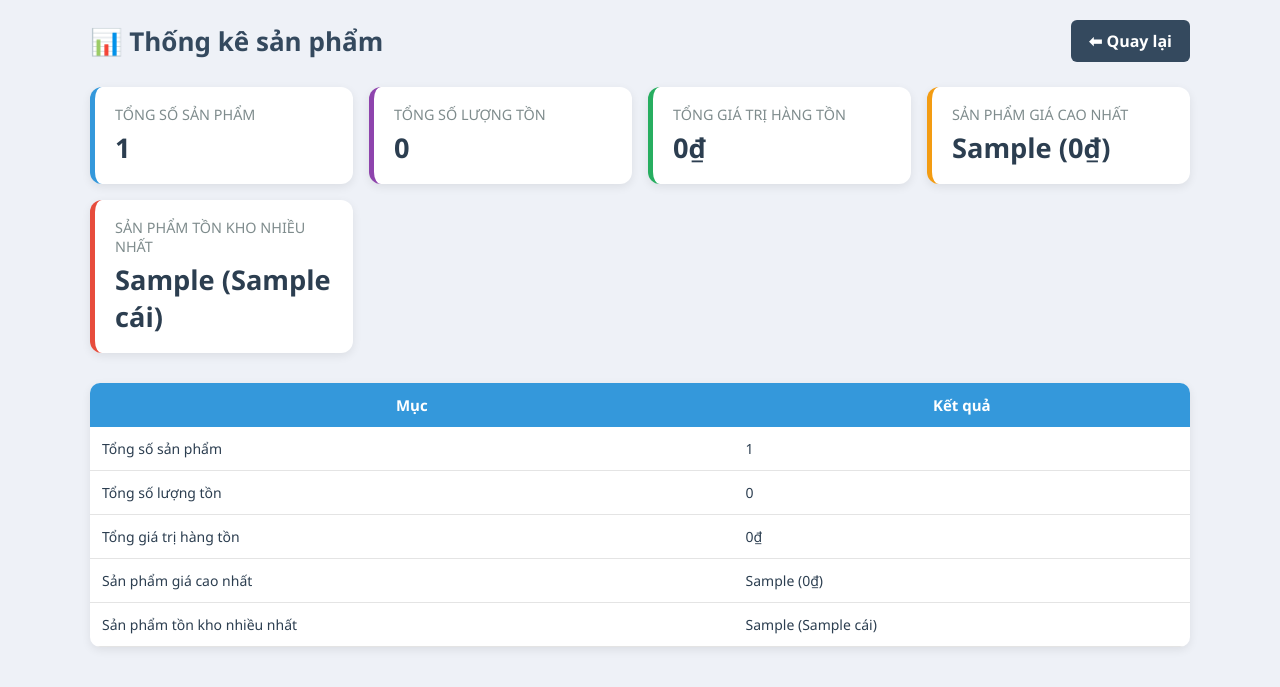
After one commit to superphuocnhan/Web-ban-hang, a PHP site: page /backend/thongke.php in a window 1280 px wide. The commit adds this page. Shown: the top 687 px of the page. Run offline with PHP 8.4, Linux system fonts and the light colour scheme; tables that the repository leaves empty or names only in its code hold one stand-in row (values such as "Sample post").

Commit message:
them css

```diff
--- a/backend/delete.php
+++ b/backend/delete.php
@@ -3,7 +3,7 @@ include 'connect.php';
 $id = $_GET['id'];
 $sql = "DELETE FROM sanpham WHERE maSP=$id";
 if ($conn->query($sql) === TRUE) {
-    header("Location: /trangweb/index.html");
+    header("Location: ../index.html");
 } else {
     echo "❌ Lỗi: " . $conn->error;
 }
--- /dev/null
+++ b/backend/thongke.php
@@ -0,0 +1,107 @@
+<?php
+// HIỂN LỖI RA MÀN HÌNH (rất quan trọng để fix trắng màn hình)
+error_reporting(E_ALL);
+ini_set('display_errors', 1);
+
+require_once __DIR__ . '/connect.php';
+
+// kiểm tra kết nối DB
+if ($conn->connect_error) {
+    die("Lỗi kết nối database: " . $conn->connect_error);
+}
+
+// Hàm chạy query + bắt lỗi
+function getRow($conn, $sql) {
+    $result = $conn->query($sql);
+    if (!$result) {
+        die("Lỗi SQL: " . $conn->error . "<br> Câu lệnh: " . $sql);
+    }
+    return $result->fetch_assoc();
+}
+
+// --- CÁC THỐNG KÊ ---
+$kq1 = getRow($conn, "SELECT COUNT(*) AS tongSP FROM sanpham");
+$kq2 = getRow($conn, "SELECT SUM(soLuong) AS tongSL FROM sanpham");
+$kq3 = getRow($conn, "SELECT SUM(gia * soLuong) AS tongGiaTri FROM sanpham");
+$kq4 = getRow($conn, "SELECT tenSP, gia FROM sanpham ORDER BY gia DESC LIMIT 1");
+$kq5 = getRow($conn, "SELECT tenSP, soLuong FROM sanpham ORDER BY soLuong DESC LIMIT 1");
+?>
+<!DOCTYPE html>
+<html lang="vi">
+<head>
+    <meta charset="UTF-8">
+    <title>Thống kê sản phẩm</title>
+    <link rel="stylesheet" href="../css/thongke.css">
+</head>
+<body>
+<div class="container">
+
+    <!-- Header + nút back -->
+    <div class="header">
+        <h2>📊 Thống kê sản phẩm</h2>
+        <a href="../index.html" class="btn-back">⬅ Quay lại</a>
+    </div>
+
+    <!-- Các card thống kê -->
+    <div class="stats-grid">
+        <div class="stat-card">
+            <div class="stat-label">Tổng số sản phẩm</div>
+            <div class="stat-value"><?= $kq1['tongSP'] ?></div>
+        </div>
+
+        <div class="stat-card">
+            <div class="stat-label">Tổng số lượng tồn</div>
+            <div class="stat-value"><?= $kq2['tongSL'] ?></div>
+        </div>
+
+        <div class="stat-card">
+            <div class="stat-label">Tổng giá trị hàng tồn</div>
+            <div class="stat-value"><?= number_format($kq3['tongGiaTri']) ?>₫</div>
+        </div>
+
+        <div class="stat-card">
+            <div class="stat-label">Sản phẩm giá cao nhất</div>
+            <div class="stat-value">
+                <?= $kq4['tenSP'] ?> (<?= number_format($kq4['gia']) ?>₫)
+            </div>
+        </div>
+
+        <div class="stat-card">
+            <div class="stat-label">Sản phẩm tồn kho nhiều nhất</div>
+            <div class="stat-value">
+                <?= $kq5['tenSP'] ?> (<?= $kq5['soLuong'] ?> cái)
+            </div>
+        </div>
+    </div>
+
+    <!-- Bảng chi tiết -->
+    <table>
+        <tr>
+            <th>Mục</th>
+            <th>Kết quả</th>
+        </tr>
+        <tr>
+            <td>Tổng số sản phẩm</td>
+            <td><?= $kq1['tongSP'] ?></td>
+        </tr>
+        <tr>
+            <td>Tổng số lượng tồn</td>
+            <td><?= $kq2['tongSL'] ?></td>
+        </tr>
+        <tr>
+            <td>Tổng giá trị hàng tồn</td>
+            <td><?= number_format($kq3['tongGiaTri']) ?>₫</td>
+        </tr>
+        <tr>
+            <td>Sản phẩm giá cao nhất</td>
+            <td><?= $kq4['tenSP'] ?> (<?= number_format($kq4['gia']) ?>₫)</td>
+        </tr>
+        <tr>
+            <td>Sản phẩm tồn kho nhiều nhất</td>
+            <td><?= $kq5['tenSP'] ?> (<?= $kq5['soLuong'] ?> cái)</td>
+        </tr>
+    </table>
+
+</div>
+</body>
+</html>
--- /dev/null
+++ b/css/thongke.css
@@ -0,0 +1,126 @@
+/* ==========================
+   RESET + BASE
+========================== */
+* {
+    margin: 0;
+    padding: 0;
+    box-sizing: border-box;
+    font-family: "Segoe UI", Arial, sans-serif;
+}
+
+body {
+    background: #eef1f7;
+    padding: 20px;
+    color: #2c3e50;
+}
+
+.container {
+    max-width: 1100px;
+    margin: auto;
+}
+
+/* ==========================
+   TIÊU ĐỀ & NÚT BACK
+========================== */
+.header {
+    display: flex;
+    justify-content: space-between;
+    align-items: center;
+    margin-bottom: 25px;
+}
+
+.header h2 {
+    font-size: 26px;
+    font-weight: 700;
+    color: #34495e;
+}
+
+.btn-back {
+    padding: 10px 18px;
+    background: #34495e;
+    color: white;
+    text-decoration: none;
+    border-radius: 6px;
+    font-weight: 600;
+    transition: 0.2s ease;
+}
+
+.btn-back:hover {
+    background: #2c3e50;
+}
+
+/* ==========================
+   CARD THỐNG KÊ
+========================== */
+.stats-grid {
+    display: grid;
+    grid-template-columns: repeat(auto-fit, minmax(220px, 1fr));
+    gap: 16px;
+    margin-bottom: 30px;
+}
+
+.stat-card {
+    background: white;
+    padding: 18px 20px;
+    border-radius: 12px;
+    box-shadow: 0 3px 10px rgba(0,0,0,0.08);
+    border-left: 5px solid #3498db;
+}
+
+.stat-card:nth-child(2) { border-left-color: #8e44ad; }
+.stat-card:nth-child(3) { border-left-color: #27ae60; }
+.stat-card:nth-child(4) { border-left-color: #f39c12; }
+.stat-card:nth-child(5) { border-left-color: #e74c3c; }
+
+.stat-label {
+    font-size: 0.9rem;
+    color: #7f8c8d;
+    text-transform: uppercase;
+}
+
+.stat-value {
+    font-size: 1.7rem;
+    font-weight: 700;
+    margin-top: 5px;
+}
+
+/* ==========================
+   BẢNG DỮ LIỆU
+========================== */
+table {
+    width: 100%;
+    border-collapse: collapse;
+    background: white;
+    border-radius: 10px;
+    overflow: hidden;
+    box-shadow: 0 3px 10px rgba(0,0,0,0.08);
+}
+
+th {
+    background: #3498db;
+    color: white;
+    padding: 12px;
+    font-size: 15px;
+}
+
+td {
+    padding: 12px;
+    border-bottom: 1px solid #e4e4e4;
+    font-size: 14px;
+}
+
+tr:hover td {
+    background: #f7f9fc;
+}
+
+/* ==========================
+   RESPONSIVE
+========================== */
+@media (max-width: 600px) {
+    .header h2 {
+        font-size: 22px;
+    }
+    .stat-value {
+        font-size: 1.4rem;
+    }
+}
```
Also changed, not shown: backend/login.php (+70 -22 lines), index.html (+8 -3 lines), login.html (+26 -95 lines).
